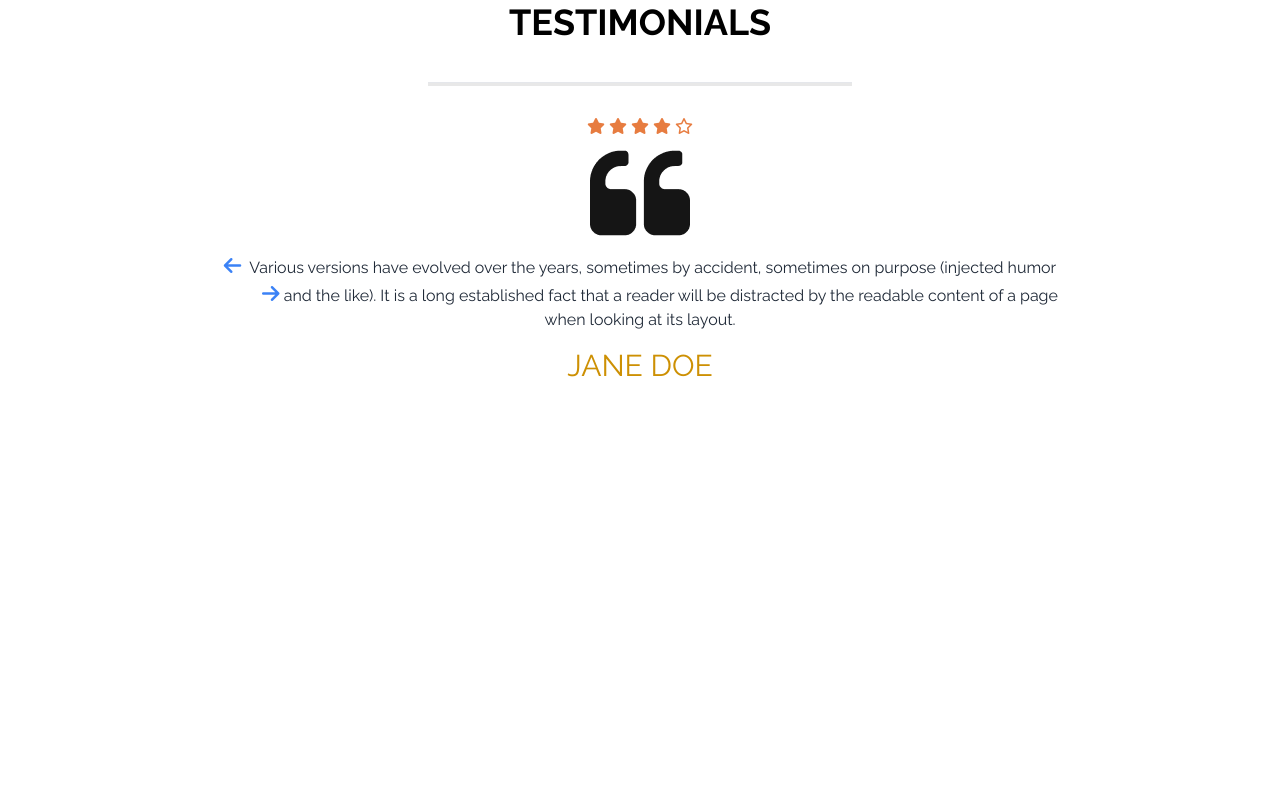
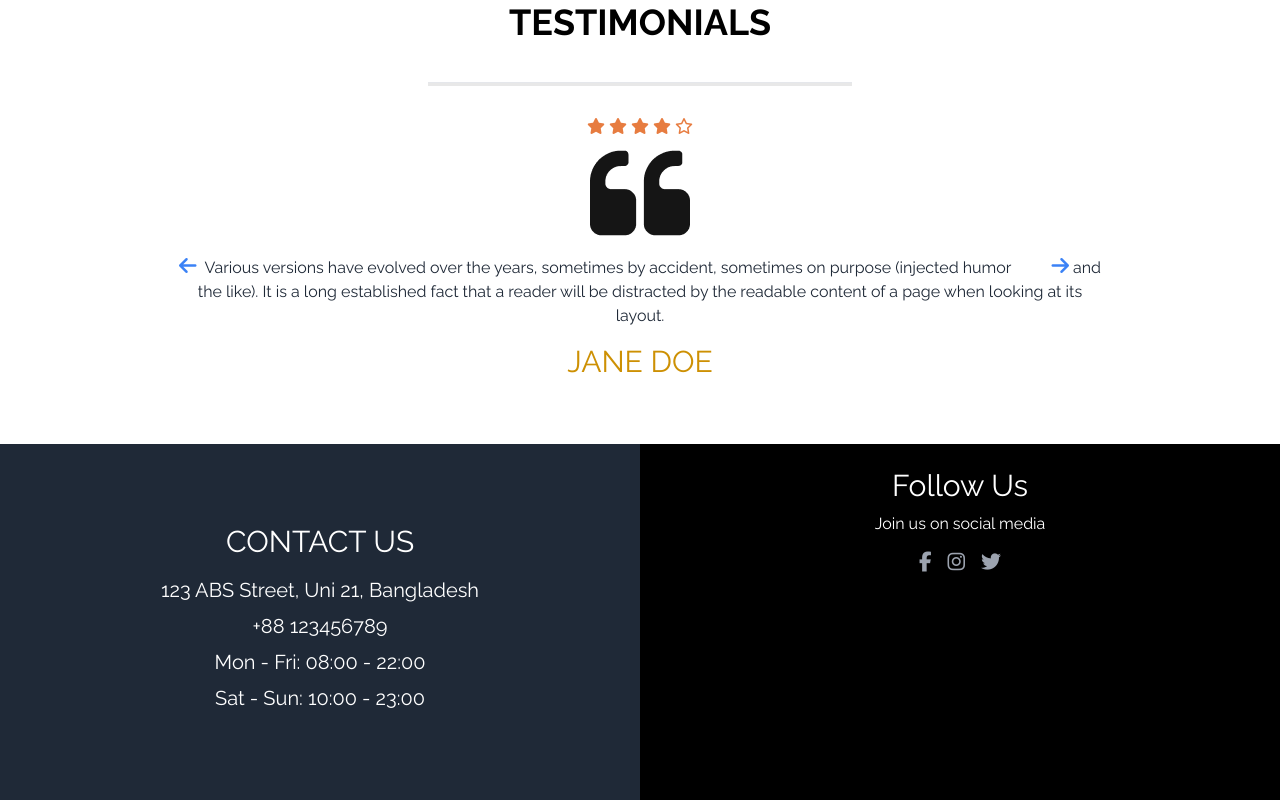
Before and after one commit to mdjihad84/React-restaurant-website, a React (Vite) app: page / in a window 1280 px wide. Shown: the part 4173-4973 px from the top of the page. Before the commit the page ends 4597 px from the top, so only its background shows below. Built offline with nearby package versions, Linux system fonts and the light colour scheme.

Commit message:
footer section complete

```diff
--- a/src/Component/FooterSection.jsx
+++ b/src/Component/FooterSection.jsx
@@ -0,0 +1,25 @@
+const Footer = () => {
+    return (
+        <div className="flex flex-col md:flex-row justify-evenly mt-6 space-y-6 md:space-y-0">
+            <div className="bg-gray-800 py-20 text-white text-center p-6 w-full md:w-1/2">
+                <h3 className="text-3xl mb-4">CONTACT US</h3>
+                <p className="text-xl mb-2">123 ABS Street, Uni 21, Bangladesh</p>
+                <p className="text-xl mb-2">+88 123456789</p>
+                <p className="text-xl mb-2">Mon - Fri: 08:00 - 22:00</p>
+                <p className="text-xl mb-2">Sat - Sun: 10:00 - 23:00</p>
+            </div>
+
+            <div className="bg-black py-20 text-white text-center px-6 py-6 w-full md:w-1/2">
+                <h3 className="text-3xl mb-2">Follow Us</h3>
+                <p className="mb-4">Join us on social media</p>
+                <div className="inline-flex space-x-4 text-xl text-gray-400">
+                    <i className="fa-brands fa-facebook-f hover:text-blue-600"></i>
+                    <i className="fa-brands fa-instagram hover:text-pink-500"></i>
+                    <i className="fa-brands fa-twitter hover:text-blue-400"></i>
+                </div>
+            </div>
+        </div>
+    );
+};
+
+export default Footer;
--- a/src/Component/Testimonials.jsx
+++ b/src/Component/Testimonials.jsx
@@ -16,15 +16,13 @@ const Testimonials = () => {
             </div>
             <div className="mt-2">
                 <img src="/public/Images/Group.png" className="mx-auto" alt="Group-img" />
-    <p className="mx-auto w-[870px] text-center mt-4">
+                <p className="mx-auto w-[935px] text-center mt-4">
                     <i className="fa-solid fa-arrow-left text-blue-500 text-xl mr-2 mr-10"></i>
                     Various versions have evolved over the years, sometimes by accident, sometimes on purpose (injected humor<i className="fa-solid fa-arrow-right text-blue-500 text-xl ml-10"></i> and the like). It is a long established fact that a reader will be distracted by the readable content of a page when looking at its layout.
                 </p>
                 <h3 className="text-center text-[#CD9003] text-3xl mt-4">JANE DOE</h3>
             </div>
-
         </div>
     );
 };
-
 export default Testimonials;
--- a/src/main.jsx
+++ b/src/main.jsx
@@ -9,6 +9,7 @@ import Contact from './Component/ContactSection'
 import Shef from './Component/ShefSection'
 import Form from './Component/FromSection'
 import Testimonials from './Component/Testimonials'
+import Footer from './Component/FooterSection'
 
 createRoot(document.getElementById('root')).render(
   <StrictMode>
@@ -21,6 +22,7 @@ createRoot(document.getElementById('root')).render(
       <Shef/>
       <Form/>
       <Testimonials/>
+      <Footer/>
     </>
   </StrictMode>,
 )
```
Lines whose indentation alone changed are shown as unchanged.
